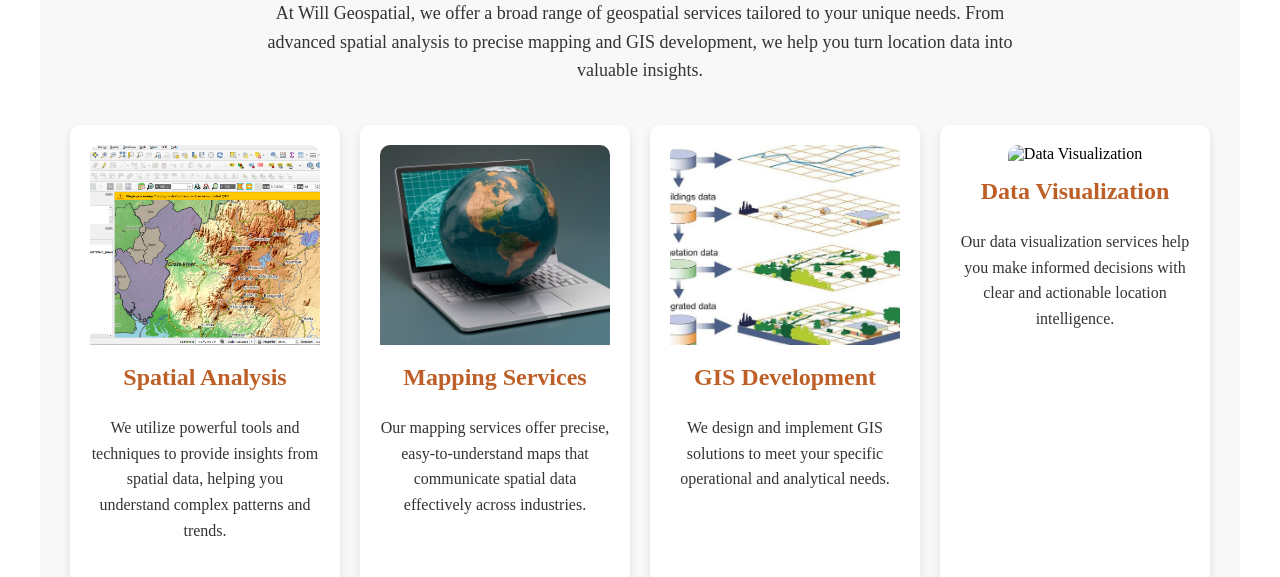
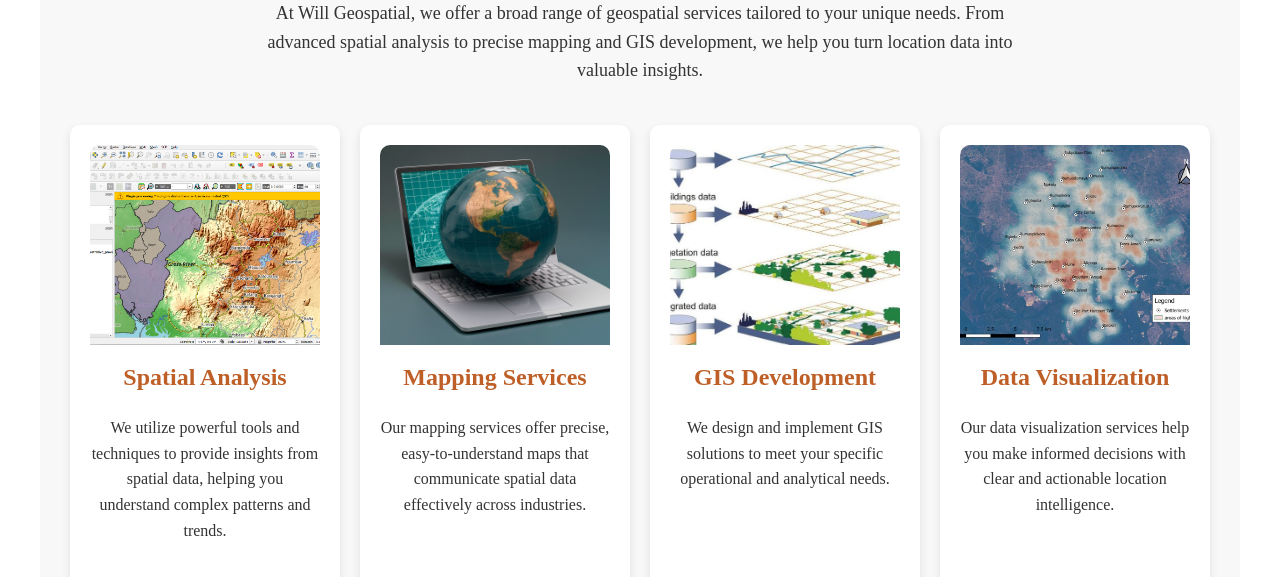
Before and after one commit to willgeospatial/willgeospatial.github.io, a plain HTML site: page Our Services.html in a window 1280 px wide. Shown: the part 223-800 px from the top of the page. Drawn offline with Linux system fonts and the light colour scheme.

Commit message:
Update Our Services.html

```diff
--- a/Our Services.html
+++ b/Our Services.html
@@ -43,7 +43,7 @@
             </div>
 
             <div class="service-card">
-                <img src="data visual.PNG" alt="Data Visualization">
+                <img src="data visual.jpg" alt="Data Visualization">
                 <h3>Data Visualization</h3>
                 <p>Our data visualization services help you make informed decisions with clear and actionable location intelligence.</p>
             </div>
```
